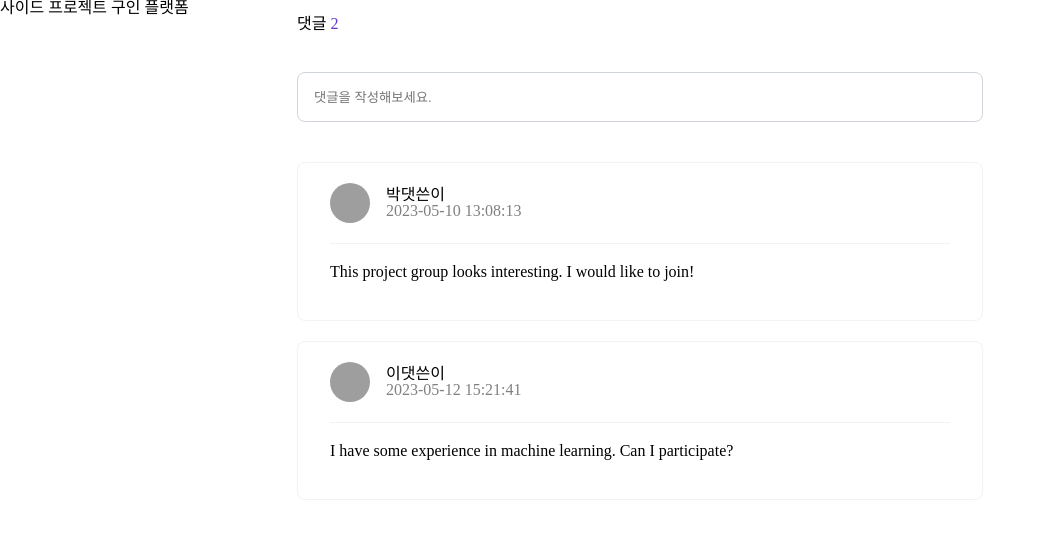
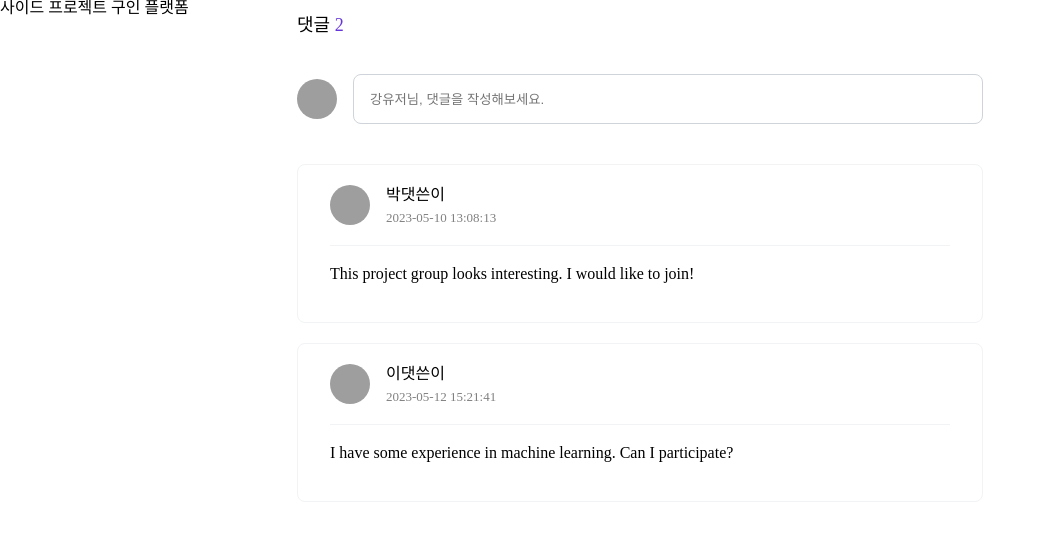
Before and after one commit to junhui324/MoGakPpo, a React (Create React App) app: page /project/comment in a window 1280 px wide. Shown: the top 540 px of the page, without its empty margins (0-1045 px from the left). Built offline with nearby package versions, Linux system fonts and the light colour scheme; grey boxes are pictures that could not be loaded.

Commit message:
Feat: comment 로그인 한 유저의 인풋영역 추가

```diff
--- a/src/components/Comment/Comment.module.scss
+++ b/src/components/Comment/Comment.module.scss
@@ -1,6 +1,9 @@
 .inputArea {
   margin: 0 auto;
   width: 686px;
+  h3 {
+    font-size: 18px;
+  }
   strong {
     color: #6636da;
   }
@@ -14,6 +17,16 @@
   }
   input:focus {
     outline-style: none;
+  }
+  .loggedInInput {
+    display: flex;
+    align-items: center;
+    gap: 16px;
+    img {
+      width: 40px;
+      height: 40px;
+      border-radius: 100px;
+    }
   }
 }
 
@@ -41,6 +54,8 @@
       }
       p {
         color: gray;
+        font-size: 13px;
+        margin-top: 8px;
       }
       .subHeader {
         flex-direction: column;
--- a/src/components/Comment/Comment.tsx
+++ b/src/components/Comment/Comment.tsx
@@ -28,6 +28,14 @@ export default function Comment() {
       setUser(res.data.user_info[0]);
     });
   }, []);
+  const loggedInUserInput = () => {
+    return (
+      <div className={styles.loggedInInput}>
+        <img src={user.user_img} alt="profile" />
+        <input type="text" placeholder={`${user.user_name}님, 댓글을 작성해보세요.`} />
+      </div>
+    );
+  };
 
   return (
     <div>
@@ -35,7 +43,11 @@ export default function Comment() {
         <h3>
           댓글 <strong>{comments.length}</strong>
         </h3>
-        <input type="text" placeholder="댓글을 작성해보세요." readOnly />
+        {user.length !== 0 ? (
+          loggedInUserInput()
+        ) : (
+          <input type="text" placeholder="댓글을 작성해보세요." readOnly />
+        )}
       </div>
       <ul className={styles.commentList}>
         {comments.map((comment) => {
```
